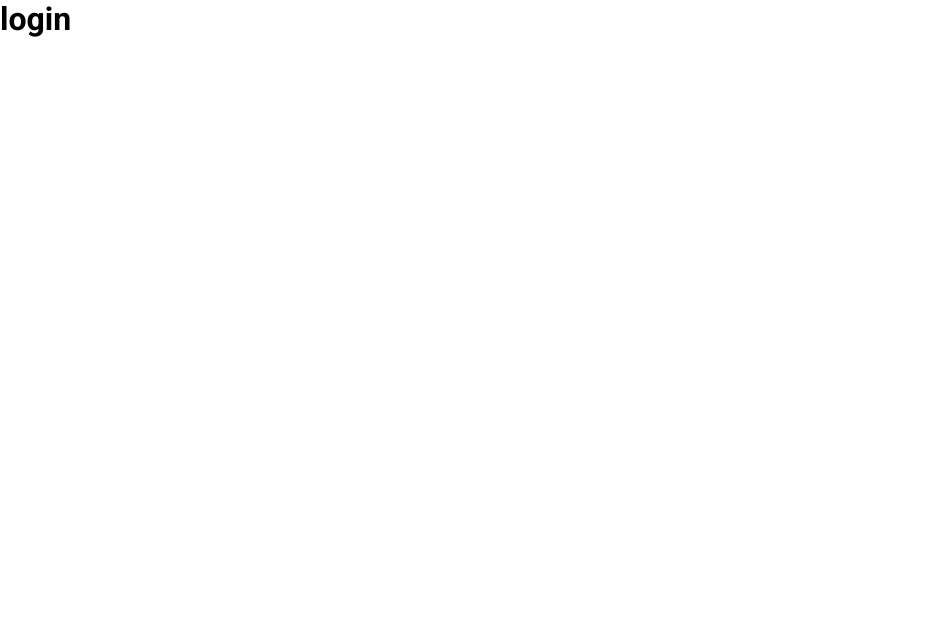
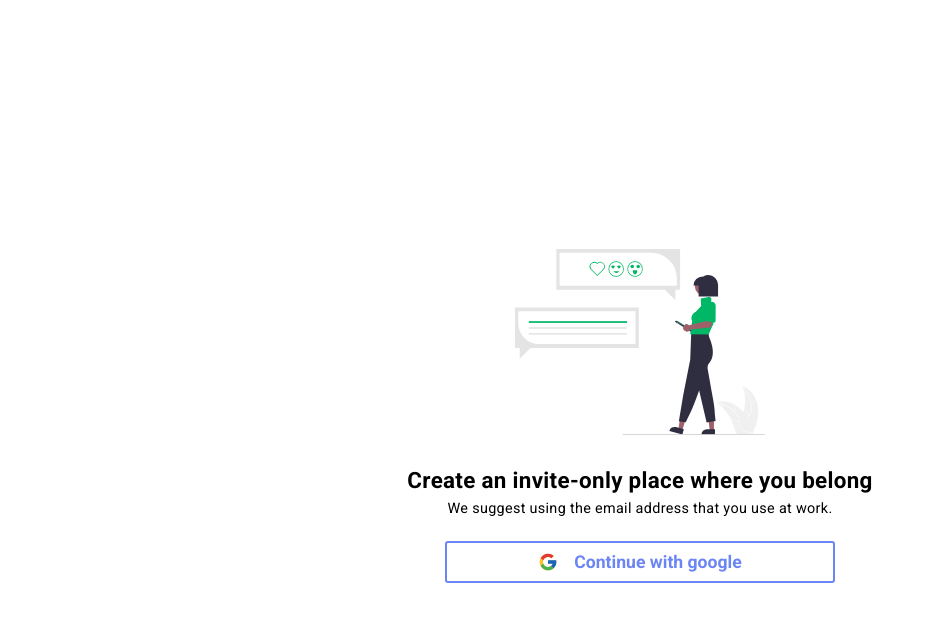
Before and after one commit to natnael-OQP/classroom, a React (Create React App) app: page / in a window 1280 px wide. Shown: the top 622 px of the page, without its empty margins (0-933 px from the left). Built offline with nearby package versions, Linux system fonts and the light colour scheme.

Commit message:
create login page in app

```diff
--- a/src/App.js
+++ b/src/App.js
@@ -1,5 +1,6 @@
 import React from 'react';
 import { useSelector } from 'react-redux';
+import Login from './component/Login/login';
 import GlobalStyle from './globalstyle'
 // Chat page
 import Chat from './pages/chat';
@@ -16,7 +17,7 @@ function App() {
         user ? (
             <Chat />
           ) : (
-            <h1>login</h1>
+            <Login/>
           )
       }
     </>
--- a/src/component/Login/login.js
+++ b/src/component/Login/login.js
@@ -0,0 +1,94 @@
+import React from 'react'
+import styled from 'styled-components'
+import {ReactComponent as GoogleLogo} from '../../asset/google.svg'
+import image  from '../../asset/chat.svg'
+
+const LoginContainer = styled.div`
+    width: 100%;
+    height: 100vh;
+    display: flex;
+    align-items: center;
+    justify-content: center;
+`;
+
+const LoginWrapper = styled.div`
+    display: flex;
+    align-items: center;
+    justify-content: center;
+    flex-direction: column;
+`;
+
+const Logo = styled.img`
+    width:250px;
+    height:250px;
+`;
+const AppInfo = styled.h1`
+    letter-spacing: .02rem;
+    font-size: 1.4rem;
+    margin-bottom: .4rem;
+    @media (max-width:600px){
+        width:96vw;
+        text-align: center;
+        font-size: 1.15rem;
+    }
+`;
+
+const AppInfo2 = styled.p`
+    letter-spacing: .02rem;
+    font-size: .9rem;
+    margin-bottom: 1.5rem;
+    @media (max-width:600px){
+        width:96vw;
+        text-align:center ;
+        margin-bottom: 1rem;
+        font-size: .8rem;
+    }
+`;
+
+const Button = styled.button`
+    cursor: pointer;
+    display: flex;
+    align-items: center;
+    justify-content: center;
+    height: 42px;
+    width:390px;
+    border: 2px solid #6C85F4;
+    background-color: #fff;
+    border-radius: 3px;
+    &:hover{
+        box-shadow: rgba(60, 64, 67, 0.3) 0px 1px 2px 0px, rgba(60, 64, 67, 0.15) 0px 2px 6px 2px;
+    }
+    @media (max-width:600px){
+        height: 37px;
+        width:300px;
+    }
+`;
+const P = styled.button`
+    cursor: pointer;
+    margin-left: 1rem;
+    color:#6C85F4;
+    background-color: #fff;
+    font-size:1.1rem;
+    font-weight:700;
+`;
+
+const Login = () => {
+    return (
+        <>
+            <LoginContainer>
+                <LoginWrapper>
+                    <Logo src={image} alt="logo" />
+                    <AppInfo>Create an invite-only place where you belong</AppInfo>
+                    <AppInfo2>We suggest using the email address that you use at work.</AppInfo2>
+
+                    <Button>
+                        <GoogleLogo />
+                        <P>Continue with google</P>
+                    </Button>
+                </LoginWrapper>
+            </LoginContainer>
+        </>
+    )
+}
+
+export default Login
```
Also changed, not shown: src/asset/chat.svg (added), src/asset/google.svg (added).
